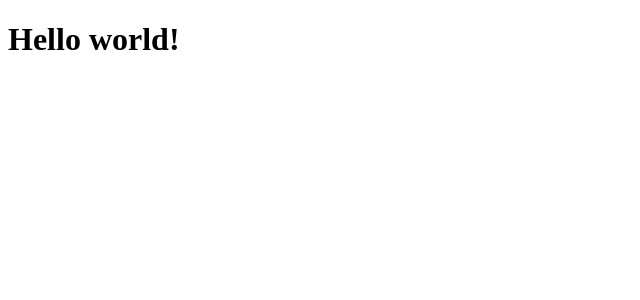
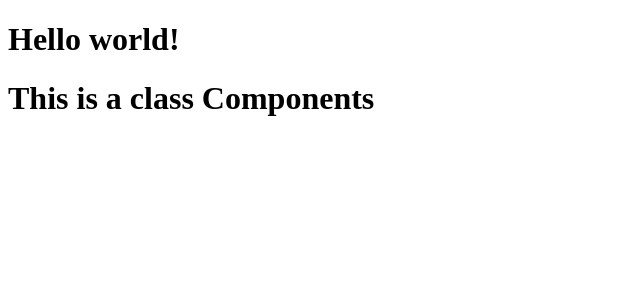
Before and after one commit to AmirTaki/React-JS-Tutorial-For-Beginners, a React (Create React App) app in the folder myproject/: page / in a window 1280 px wide. Shown: the top 300 px of the page, without its empty margins (0-640 px from the left). Built offline with nearby package versions, Linux system fonts and the light colour scheme.

Commit message:
Class Components In React

```diff
--- a/myproject/src/App.js
+++ b/myproject/src/App.js
@@ -1,12 +1,14 @@
 import logo from './logo.svg';
 import './App.css';
 import Hello from './components/Hello';
+import Message from './components/Message';
 
 
 function App() {
   return (
     <div className="App">
       <Hello />
+      <Message />
 
     </div>
   );
--- /dev/null
+++ b/myproject/src/components/Message.js
@@ -0,0 +1,11 @@
+import { Component } from "react";
+
+class Message extends Component {
+    render (){
+        return(
+            <h1>This  is a class Components</h1>
+        )
+    }
+}
+
+export default Message ;
```
